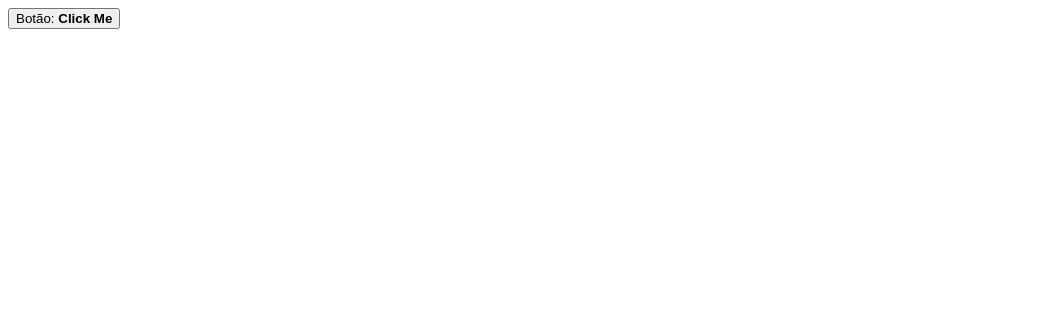
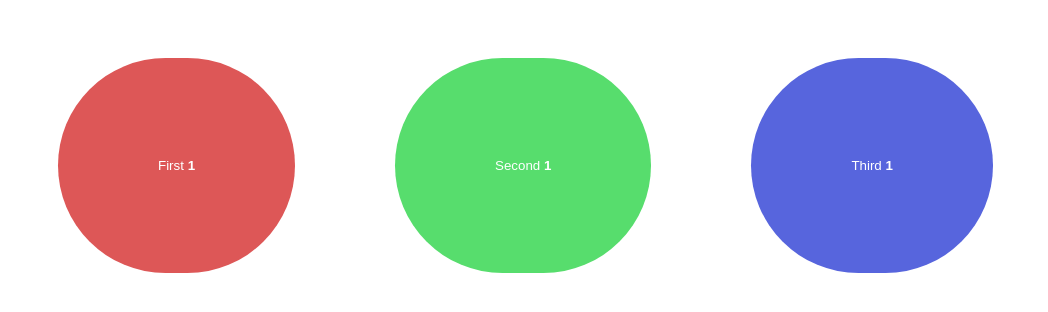
Before and after one commit to GabrielEidler/move-it-template, a React (Create React App) app: page / in a window 1280 px wide. Shown: the top 312 px of the page, without its empty margins (0-1048 px from the left). Built offline with nearby package versions, Linux system fonts and the light colour scheme.

Commit message:
useState implementation  on simple coutner

```diff
--- a/src/App.tsx
+++ b/src/App.tsx
@@ -4,7 +4,9 @@ import {Button} from './components/Buttons'
 function App() {
   return (
     <>
-      <Button />
+      <Button color="#dd5757"> First </Button>
+      <Button color="#57dd6d"> Second </Button>
+      <Button color="#5765dd"> Third </Button>
     </>
   );
 }
--- a/src/components/Buttons.tsx
+++ b/src/components/Buttons.tsx
@@ -1,5 +1,34 @@
-export function Button() {
+import { useState } from 'react'
+interface ButtonProps {
+    color: string;
+    children:string;
+}
+
+//props has type: button
+export function Button(props:ButtonProps) {
+    // const  and function
+    const [counter, setCounter] = useState(1)
+
+    const increment = () => {
+        setCounter(counter + 1)
+    }
+
+
     return(
-        <button type="button" >Botão: <strong>Click Me</strong></button>
+        <button
+            onClick={() => {increment() } }
+            type="button"
+            style={
+                {
+                    backgroundColor: props.color,
+                    color: 'white',
+                    padding: '100px',
+                    borderRadius: '150px',
+                    border: 'none',
+                    margin:  '50px'
+                }
+                } >
+                {props.children} <strong >{counter}</strong>
+                </button>
     )
 }
```
Also changed, not shown: 1 other file (tests, documents, lock files or other folders).
